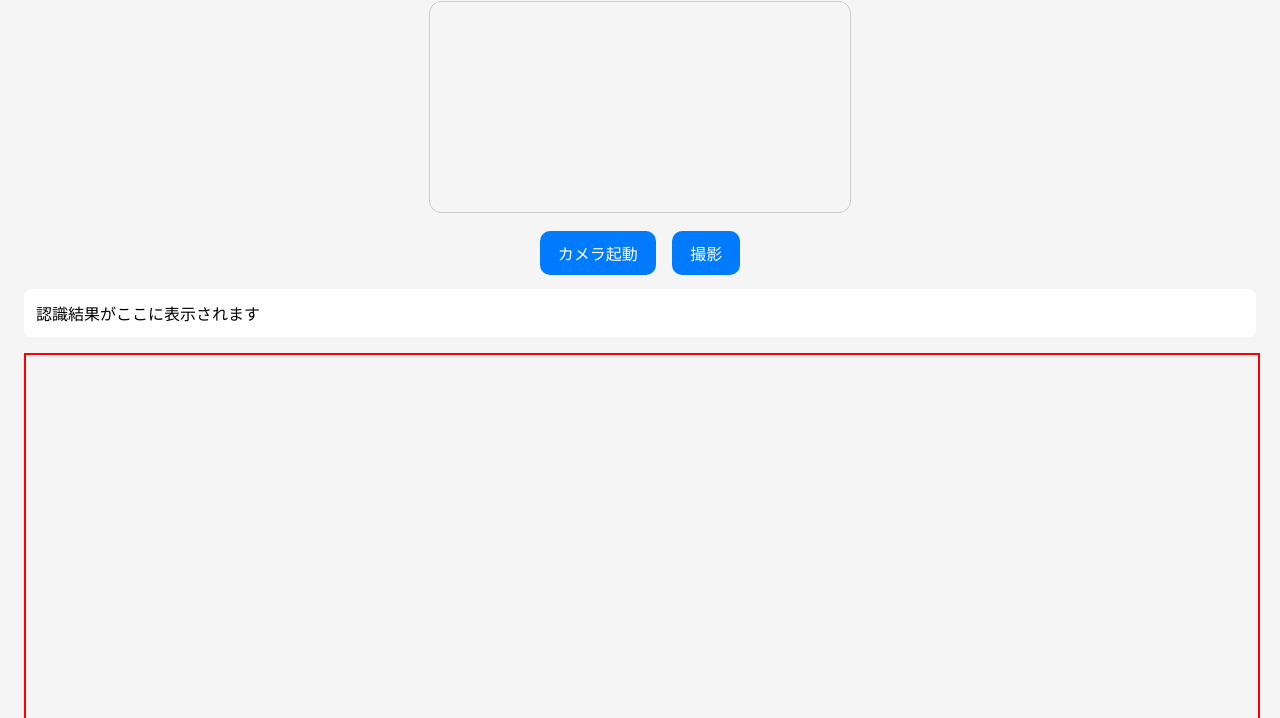
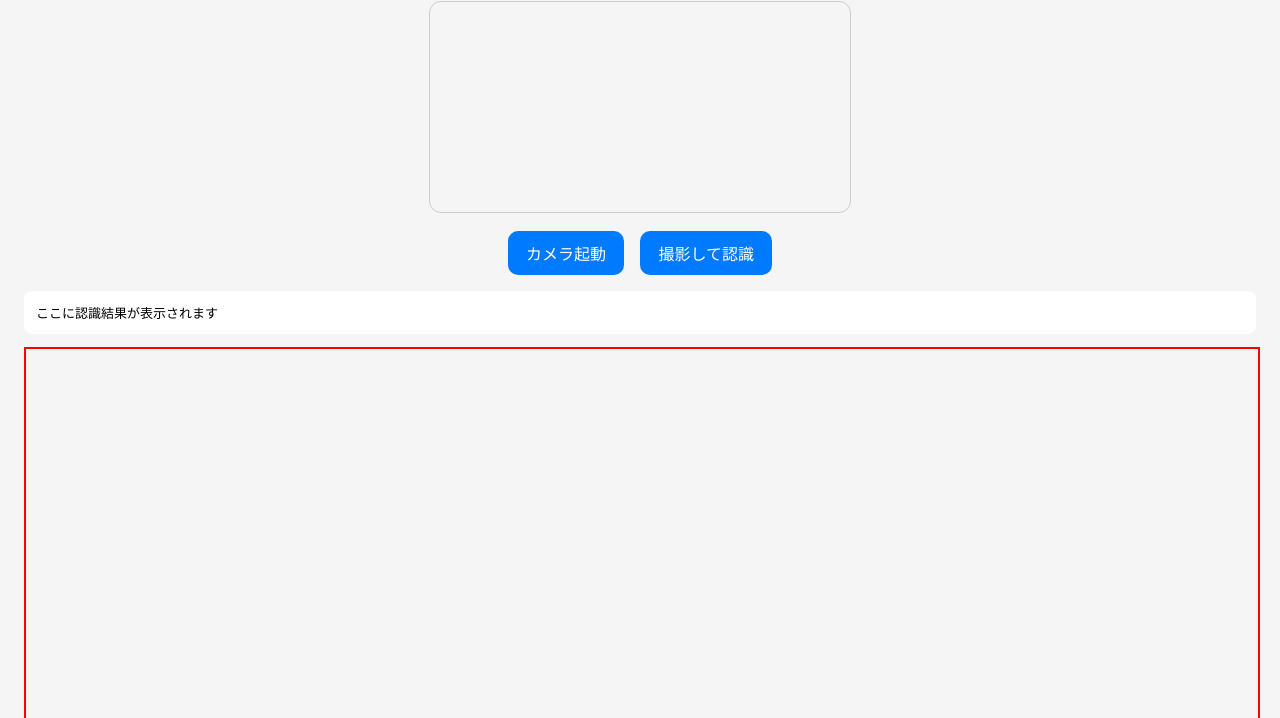
Before and after one commit to e234103is-arch/furigana-app, a plain HTML site: page index.html in a window 1280 px wide. Shown: the part 82-800 px from the top of the page. Drawn offline with Linux system fonts and the light colour scheme.

Commit message:
Update index.html

```diff
--- a/index.html
+++ b/index.html
@@ -19,12 +19,13 @@
 
   <div class="buttons">
     <button id="start">カメラ起動</button>
-    <button id="capture">撮影</button>
+    <button id="capture">撮影して認識</button>
   </div>
 
-  <p id="result">認識結果がここに表示されます</p>
+  <p id="status"></p>
 
-  <!-- デバッグ用（最初は非表示） -->
+  <pre id="result">ここに認識結果が表示されます</pre>
+
   <canvas id="canvas"></canvas>
 
   <script src="script.js"></script>
```
